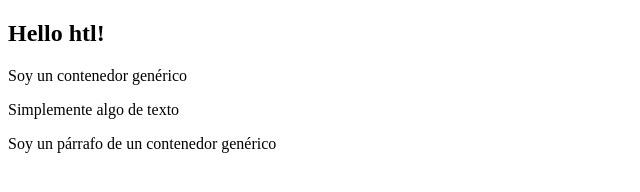
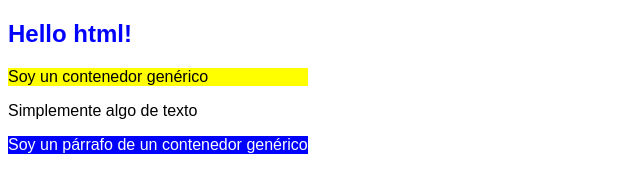
Before and after one commit to ctrlj-dev/LM_BJS_Modulo_00, a plain HTML site: page index.html in a window 1280 px wide. Shown: the whole page, without its empty margins (0-640 px from the left). Drawn offline with Linux system fonts and the light colour scheme.

Commit message:
subida con css

```diff
--- a/index.html
+++ b/index.html
@@ -4,9 +4,10 @@
     <meta charset="UTF-8">
     <meta name="viewport" content="width=device-width, initial-scale=1.0">
     <title>Document</title>
+    <link rel="stylesheet" href="site.css">
 </head>
 <body>
-    <h2>Hello htl!</h2>
+    <h2>Hello html!</h2>
     <div>Soy un contenedor genérico</div>
     <p>Simplemente algo de texto</p>
     <div>
--- /dev/null
+++ b/site.css
@@ -0,0 +1,27 @@
+body {
+    font-family: Arial, Helvetica, sans-serif;
+}
+
+h2 {
+    color: blue;
+}
+
+.container {
+    background-color: red;
+    color: white;
+}
+
+#simpletext {
+    font-size: 32px;
+    background-color: pink;
+}
+
+div {
+    width: 300px;
+    background-color: yellow;
+}
+
+div p {
+    background-color: blue;
+    color: white;
+}
```
